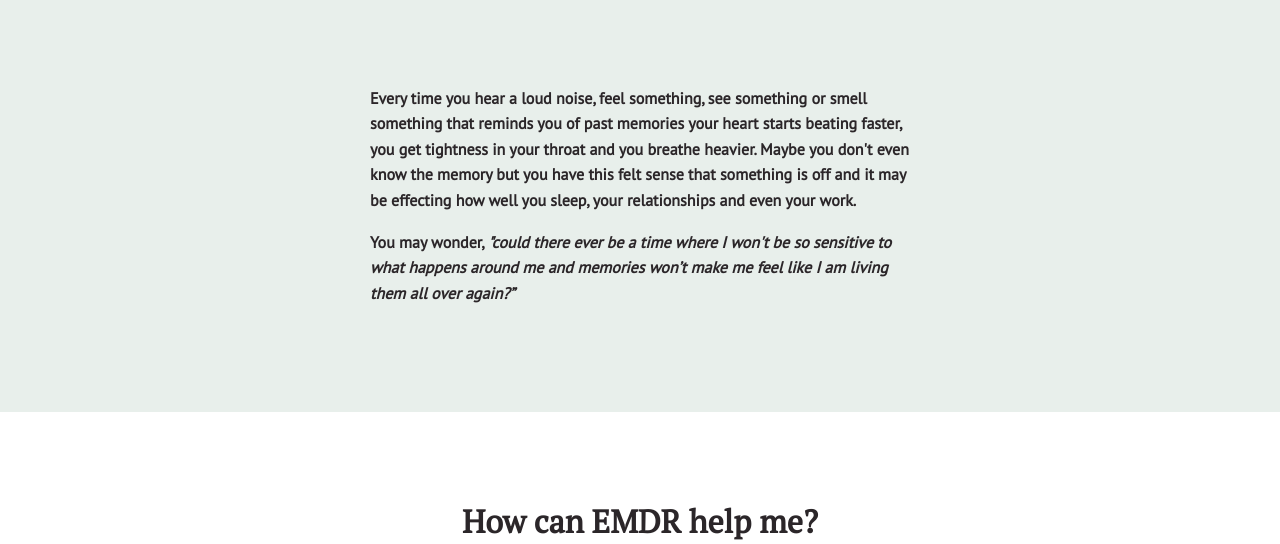
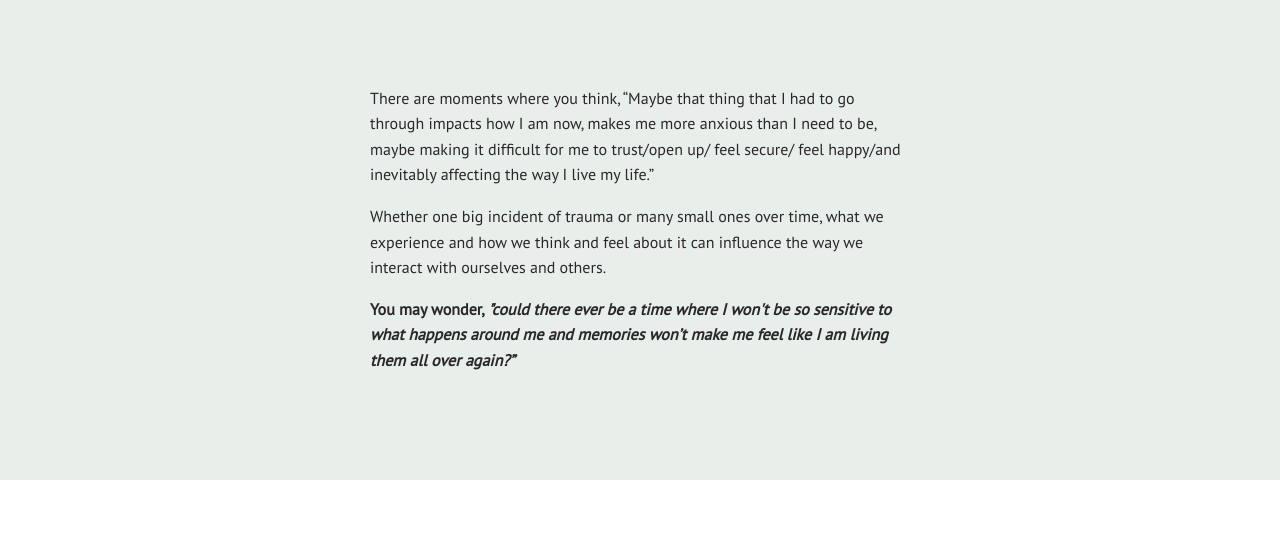
Before and after one commit to NickArrasate/perceptivecounseling, a Jekyll site: the page built from emdr.md, in a window 1280 px wide and 900 px high, cut to the strip 356-900 px from the top of the window. Built offline with Jekyll 4.4.1, drawn with Linux system fonts in a browser that asks for light colours; nearby versions of some CDN libraries.

Commit message:
[HT] Edited item: content/_sections/emdr-2-content.html

```diff
--- a/content/_sections/emdr-2-content.html
+++ b/content/_sections/emdr-2-content.html
@@ -28,11 +28,10 @@
   subtext: null
 
 ---
-
-
 <div class="d-flex align-items-center justify-content-around row">
 <div class="col-sm-10 col-md-8 col-lg-6">
-<p><strong>Every time you hear a loud noise, feel something, see something or smell something that reminds you of past memories your heart starts beating faster, you get tightness in your throat and you breathe heavier. Maybe you don't even know the memory but you have this felt sense that something is off and it may be effecting how well you sleep, your relationships and even your work.</strong></p>
+<p>There are moments where you think, &ldquo;Maybe that thing that I had to go through impacts how I am now, makes me more anxious than I need to be, maybe making it difficult for me to trust/open up/ feel secure/ feel happy/and inevitably affecting the way I live my life.&rdquo;</p>
+<p>Whether one big incident of trauma or many small ones over time, what we experience and how we think and feel about it can influence the way we interact with ourselves and others.</p>
 <p><strong>You may wonder, <em>"could there ever be a time where I won't be so sensitive to what happens around me and memories won&rsquo;t make me feel like I am living them all over again?&rdquo;</em></strong></p>
 </div>
 </div>
```
